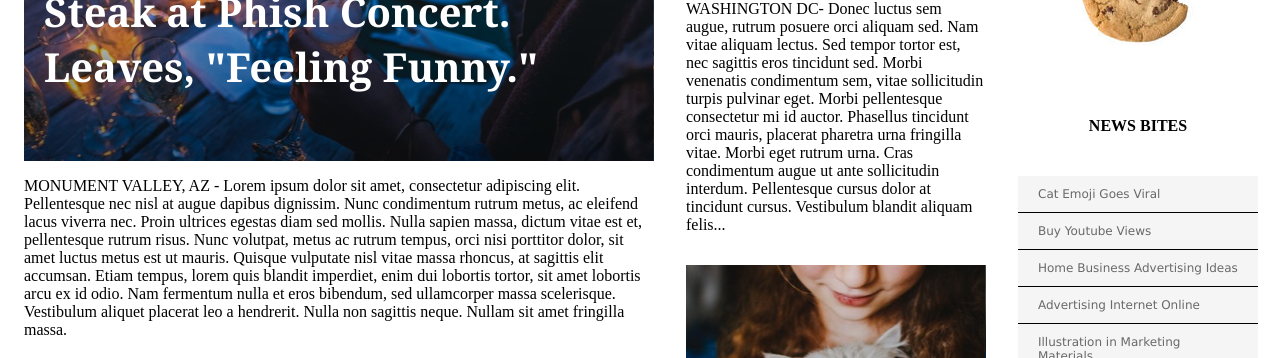
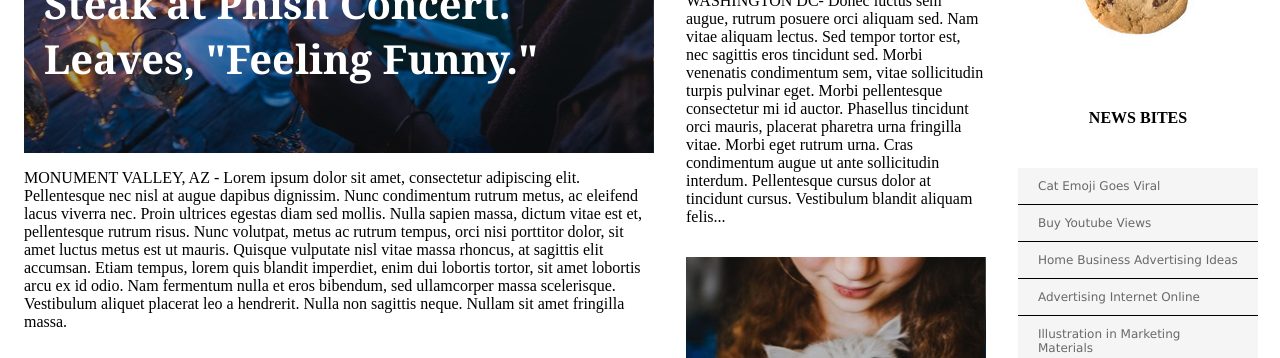
Before and after one commit to jrowell93/mytimes, a plain HTML site: page index.html in a window 1280 px wide. Shown: the part 263-621 px from the top of the page. Drawn offline with Linux system fonts and the light colour scheme.

Commit message:
css changes

```diff
--- a/resources/css/style.css
+++ b/resources/css/style.css
@@ -1,4 +1,6 @@
-/* ----------------------- header ----------------------- */
+body{
+  margin: 0px;
+}
 div {
   display: block;
 }
@@ -40,14 +42,14 @@
   color: black;
   padding: 0px 10px;
 }
-/* ----------------------- main content ----------------------- */
+
 .content {
   display: flex;
   width: 1232px;
   margin: 0 auto 70px auto;
   padding-top: 116px;
 }
-/* ----- first news column ------*/
+
 .column.large {
   width: 630px;
   display: flex;
@@ -145,8 +147,6 @@
   border-bottom: 1px solid black;
 }
 
-
-/* ----------------------- footer ----------------------- */
 footer {
   display: flex;
   align-items: center;
@@ -167,6 +167,7 @@
 
 .info {
   display: inline-flex;
+  margin-bottom: 0px;
 }
 
 footer .title {
```
